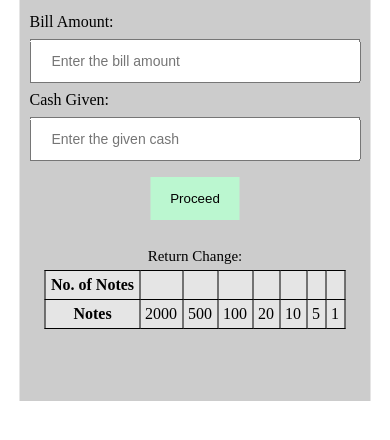
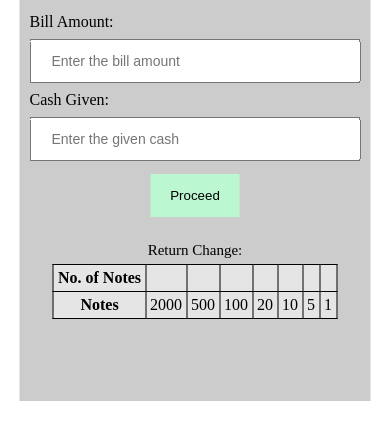
Before and after one commit to ijayesh20/cash-register-app, a plain HTML site: page index.html in a window 390 px wide. Shown: the part 296-736 px from the top of the page. Drawn offline with Linux system fonts and the light colour scheme.

Commit message:
Update style.css

```diff
--- a/style.css
+++ b/style.css
@@ -22,7 +22,7 @@ input {
 }
 button {
     padding: 14px 20px;
-    margin: 8px 0;
+    margin: 5px 0;
     border: none;
     cursor: pointer;
     background-color: var(--secondary-color);
@@ -33,6 +33,7 @@ button {
 #err-msg {
     text-align: center;
     color: var(--red-color);
+    margin: 5px 0;
 }
 .container {
     position: absolute;
@@ -64,7 +65,7 @@ caption {
 }
     .change-table th,tr,td {
         margin: 0;
-        padding: 5px;
+        padding: 4px;
     }
     caption {
         font-size: 15px;
```
